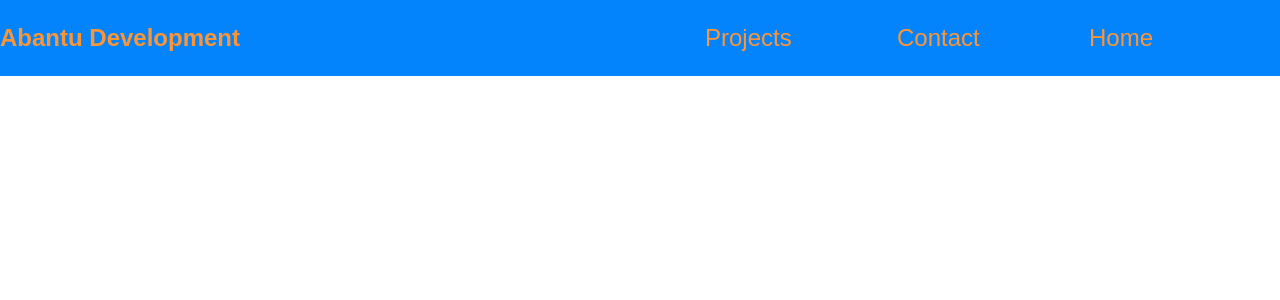
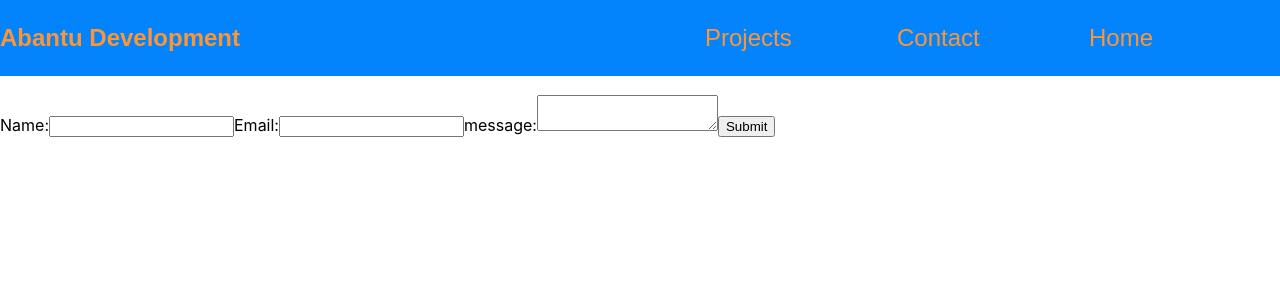
Before and after one commit to boyangm/AbantuPortfolio, a React (Create React App) app in the folder abantudev/: page /contact in a window 1280 px wide. Shown: the top 300 px of the page. Built offline with nearby package versions, Linux system fonts and the light colour scheme.

Commit message:
forms all dont but state

```diff
--- a/abantudev/src/App.js
+++ b/abantudev/src/App.js
@@ -4,6 +4,7 @@ import './styles/styles.scss';
 import NavBar from './navBar';
 import Home from './home';
 import Projects from './projects'
+import Contact from './contact'
 
 
 function App() {
@@ -15,6 +16,7 @@ function App() {
       <Route  exact path = "/" render={() => <Redirect to = '/home'/> } />
       <Route path = "/home" component = {Home} />
       <Route path = "/projects" component = {Projects} />
+      <Route path = "/contact" component = {Contact} />
     </Switch>
     </div>
     </BrowserRouter>
--- /dev/null
+++ b/abantudev/src/contact.js
@@ -0,0 +1,54 @@
+import React, {Component} from 'react';
+
+class Contact extends Component{
+    state = {
+        body: {
+            name: '',
+            email: '',
+            message: ''
+        }
+    }
+    handleChange =(e) =>{
+       const {name, value}= e.target;
+        this.setState(prevState =>({
+            ...prevState.body, [name]:value
+        }))
+    }
+    handleSubmit =(e) =>{
+        e.preventDefault();
+     const {name, email , message} = this.state;
+        this.setState({
+            body:{
+                name,
+                email,
+                message
+            }
+        });
+        return this.renderData(this.state.body)
+
+
+    }
+
+    renderData = data =>{
+        console.log(this.state.body);
+    }
+    render(){
+
+        return(
+            <div>
+            <h3>{this.state.body.name}</h3>
+            <form onSubmit = {this.handleSubmit}>
+            <label for ="name">Name:</label>
+                <input onChange = {this.handleChange}  value ={this.state.body.name} type= 'text'  ref= {input => this.name = input} name = 'name' />
+            <label for ="email">Email:</label>
+                <input onChange = {this.handleChange} value ={this.state.body.email}  type= 'text' ref= {input => this.email = input} name = 'email' />
+            <label for ="message">message:</label>
+                <textarea onChange = {this.handleChange} value ={this.state.body.message}  ref= {textarea => this.message = textarea} name = 'message' />
+            <button type="submit">Submit</button>
+            </form>
+            </div>
+        )
+    }
+}
+
+export default Contact
--- a/abantudev/src/navBar.js
+++ b/abantudev/src/navBar.js
@@ -8,7 +8,7 @@ const NavBar  = () =>{
          <h3 className= 'title'> Abantu Development</h3>
          <div className = "links" >
          <Link  to ='/projects' className="linkItems" >Projects</Link>
-         <Link className="linkItems">Contact</Link>
+         <Link to ='/contact' className="linkItems">Contact</Link>
          <Link to = "/" className="linkItems" >Home</Link>
          </div>
      </div>
```
